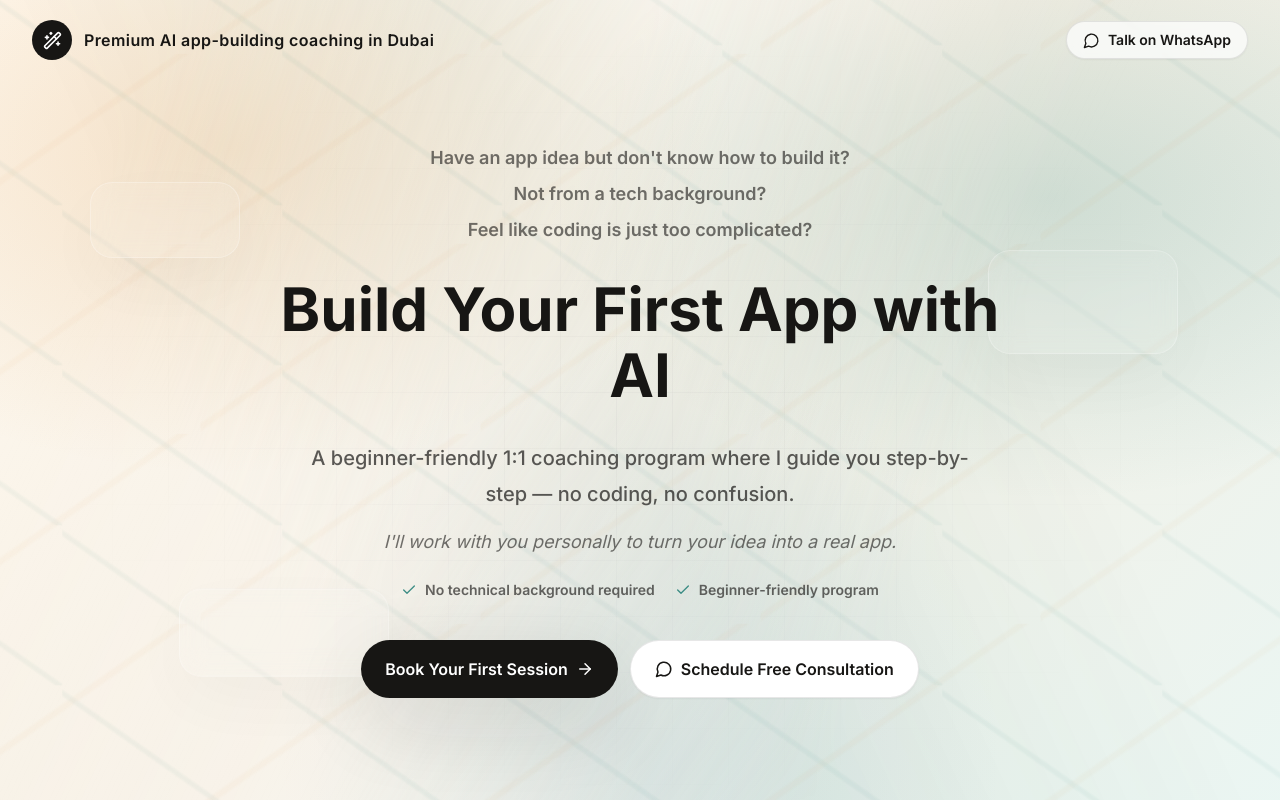
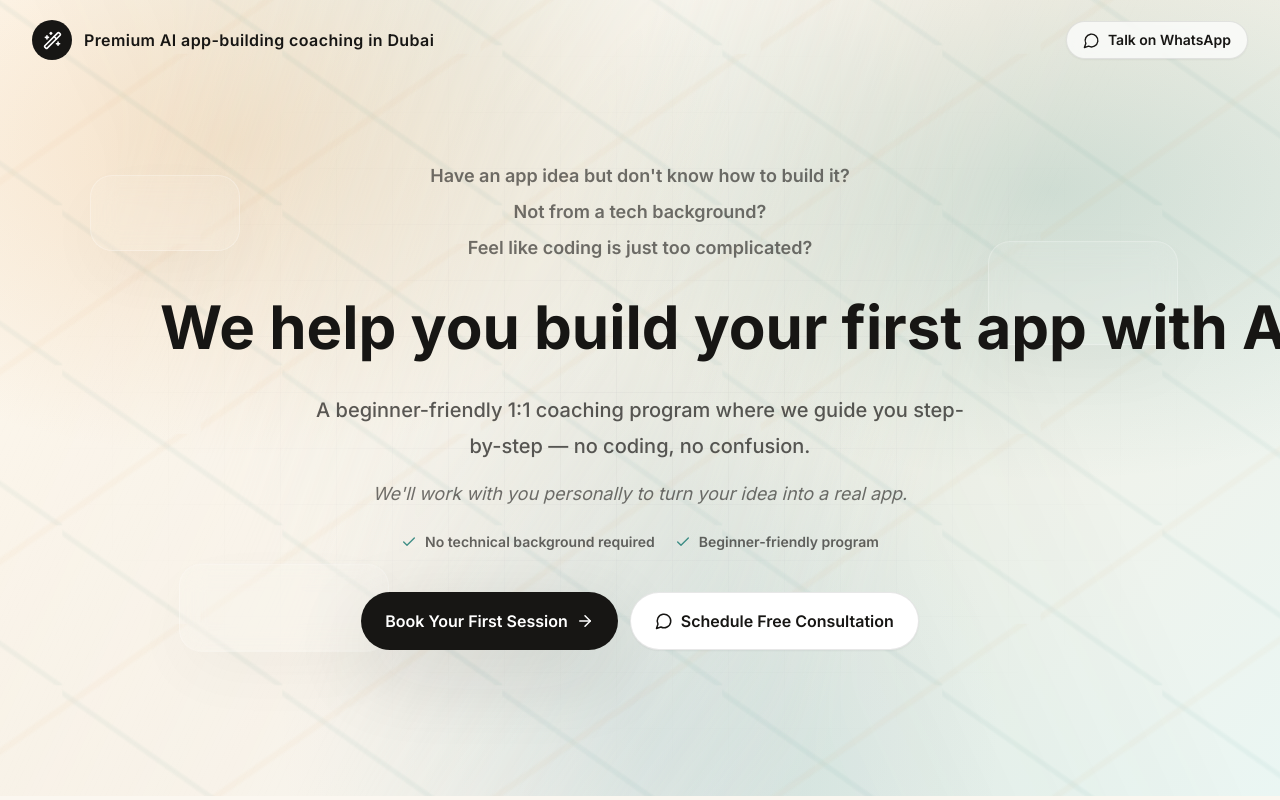
Before and after one commit to varjain11/ai-app-landing, a React (Vite) app: page / in a window 1280 px wide. Shown: the top 800 px of the page. Built offline with nearby package versions, Linux system fonts and the light colour scheme.

Commit message:
Update hero copy and WhatsApp number

```diff
--- a/src/main.jsx
+++ b/src/main.jsx
@@ -24,7 +24,7 @@ import {
 } from "lucide-react";
 import "./styles.css";
 
-const WHATSAPP_LINK = "https://wa.me/91567501095?text=Hi%21%20I%20am%20interested%20in%20your%20AI%20App%20Building%20Coaching%20Program";
+const WHATSAPP_LINK = "https://wa.me/971567501095?text=Hi%21%20I%20am%20interested%20in%20your%20AI%20App%20Building%20Coaching%20Program";
 const EMAIL_LINK = "mailto:hello@example.com";
 const INSTAGRAM_LINK = "https://instagram.com/example";
 const FORMSPREE_ENDPOINT = "https://formspree.io/f/xeenepbg";
@@ -166,14 +166,14 @@ function App() {
               <p>Not from a tech background?</p>
               <p>Feel like coding is just too complicated?</p>
             </div>
-            <h1 className="mx-auto max-w-3xl text-4xl font-bold leading-[1.16] tracking-normal text-ink sm:text-5xl sm:leading-[1.12] lg:text-6xl lg:leading-[1.1]">
-              Build Your First App with AI
+            <h1 className="mx-auto max-w-6xl text-4xl font-bold leading-[1.16] tracking-normal text-ink sm:text-5xl sm:leading-[1.12] lg:whitespace-nowrap lg:text-6xl lg:leading-[1.1]">
+              We help you build your first app with AI
             </h1>
               <p className="mx-auto mt-8 max-w-2xl text-lg font-medium leading-8 text-ink/70 sm:text-xl sm:leading-9">
-              A beginner-friendly 1:1 coaching program where I guide you step-by-step — no coding, no confusion.
+              A beginner-friendly 1:1 coaching program where we guide you step-by-step — no coding, no confusion.
             </p>
             <p className="mx-auto mt-4 max-w-xl text-base italic leading-7 text-ink/60 sm:text-lg">
-              I&apos;ll work with you personally to turn your idea into a real app.
+              We&apos;ll work with you personally to turn your idea into a real app.
             </p>
             <div className="mt-6 flex flex-col items-center justify-center gap-2 text-sm font-semibold text-ink/65 sm:flex-row sm:gap-5">
               {["No technical background required", "Beginner-friendly program"].map((item) => (
@@ -367,7 +367,7 @@ function App() {
             </button>
             {formStatus === "success" && (
               <p className="rounded-2xl bg-palm/10 px-4 py-3 text-sm font-semibold text-palm opacity-100 transition-opacity duration-300 sm:col-span-2">
-                Thanks! I&apos;ll personally reach out to you within 24 hours.
+                Thanks! We&apos;ll personally reach out to you within 24 hours.
               </p>
             )}
             {formStatus === "error" && (
```
